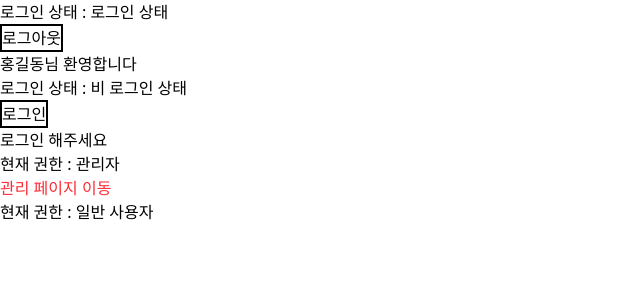
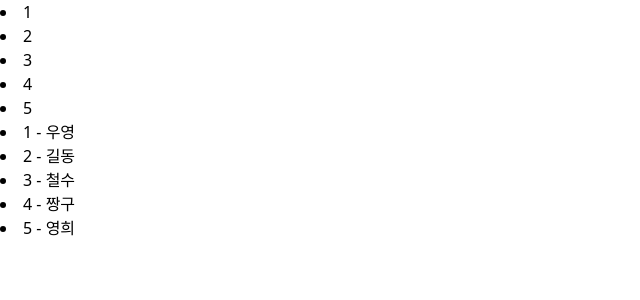
Before and after one commit to easyaneasy/learning, a React (Vite) app in the folder react/my-react-app/: page / in a window 1280 px wide. Shown: the top 300 px of the page, without its empty margins (0-640 px from the left). Built offline with nearby package versions, Linux system fonts and the light colour scheme.

Commit message:
react 리스트 렌더링 커밋

```diff
--- /dev/null
+++ b/react/my-react-app/src/components/List/Container.jsx
@@ -0,0 +1,36 @@
+import React from 'react'
+import User from './User'
+
+export default function Container() {
+    // 반복 렌더링할 배열 데이터
+    const array = [1, 2, 3, 4, 5];
+
+    // id는 중복 X (가정)
+    const userArray = [
+        { id: 1, name: "우영" },
+        { id: 2, name: "길동" },
+        { id: 3, name: "철수" },
+        { id: 4, name: "짱구" },
+        { id: 5, name: "영희" },
+    ];
+
+    return (
+        <div>
+            {/* array 배열을 map()메서드로 반복 */}
+            {array.map((element) => {
+                // 원소를 li태그에 감싸서 반환
+                return <li>{element}</li>
+            })}
+
+            {/* userArray를 map()을 활용해서 반복 */}
+            {userArray.map((userElement) => {
+                // 반복이 되는 대상이 되는 요소에 key 속성과 값을 설정해야한다.
+                // key에 설정되는 값은 고유한 값이어야 한다.
+                // 반복 렌더링에서 key 속성의 역할은
+                // 동일하게 반복 생성된 컴포넌트를 구별하기 위한 속성
+                return <User key={userElement.id} user={userElement}></User>
+            })}
+
+        </div>
+    )
+}
--- /dev/null
+++ b/react/my-react-app/src/components/List/User.jsx
@@ -0,0 +1,9 @@
+import React from 'react'
+
+export default function User({user}) {
+  return (
+    <div>
+        <li>{user.id} - {user.name}</li>
+    </div>
+  )
+}
```
Also changed, not shown: react/my-react-app/src/App.jsx (+8 -1 lines).
